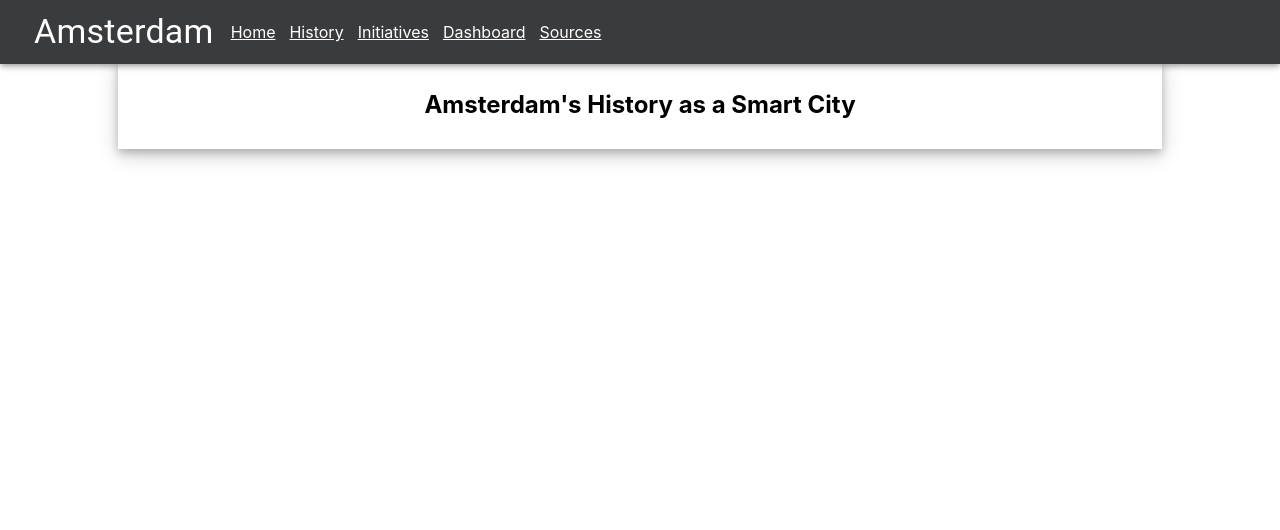
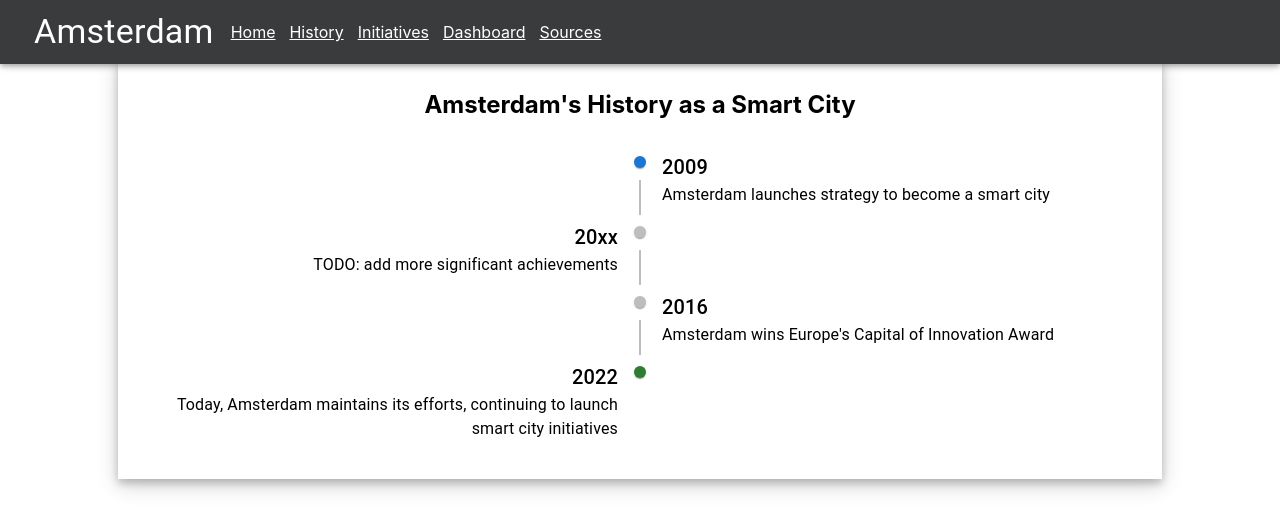
Before and after one commit to ryan-t-clark/Amsterdam-Dashboard, a React (Create React App) app: page /history in a window 1280 px wide. Shown: the top 530 px of the page. Built offline with nearby package versions, Linux system fonts and the light colour scheme.

Commit message:
added timeline

```diff
--- a/package.json
+++ b/package.json
@@ -5,6 +5,7 @@
   "dependencies": {
     "@emotion/react": "^11.10.5",
     "@emotion/styled": "^11.10.5",
+    "@mui/lab": "^5.0.0-alpha.107",
     "@mui/material": "^5.10.12",
     "@testing-library/jest-dom": "^5.16.5",
     "@testing-library/react": "^13.4.0",
--- a/src/App.css
+++ b/src/App.css
@@ -13,3 +13,8 @@
 .center {
   text-align: center;
 }
+
+.card {
+  padding: 15px;
+  margin: 10px;
+}
--- a/src/components/History.js
+++ b/src/components/History.js
@@ -1,12 +1,72 @@
 import React from 'react';
 import '../App.css';
+
+import { Typography } from '@mui/material';
+
+import Timeline from '@mui/lab/Timeline';
+import TimelineItem from '@mui/lab/TimelineItem';
+import TimelineSeparator from '@mui/lab/TimelineSeparator';
+import TimelineConnector from '@mui/lab/TimelineConnector';
+import TimelineContent from '@mui/lab/TimelineContent';
+import TimelineDot from '@mui/lab/TimelineDot';
+
 
 const History = () => {
     return (
         <div className="container">
             <h2 className="center">Amsterdam's History as a Smart City</h2>
+
+            <Timeline position="alternate">
+                <TimelineItem>
+                    <TimelineSeparator>
+                    <TimelineDot color="primary"/>
+                    <TimelineConnector />
+                    </TimelineSeparator>
+                    <TimelineContent>
+                        <Typography variant="h6" component="span">
+                            2009
+                        </Typography>
+                        <Typography>Amsterdam launches strategy to become a smart city</Typography>
+                    </TimelineContent>
+                </TimelineItem>
+                <TimelineItem>
+                    <TimelineSeparator>
+                    <TimelineDot />
+                    <TimelineConnector />
+                    </TimelineSeparator>
+                    <TimelineContent>
+                        <Typography variant="h6" component="span">
+                            20xx
+                        </Typography>
+                        <Typography>TODO: add more significant achievements</Typography>
+                    </TimelineContent>
+                </TimelineItem>
+                <TimelineItem>
+                    <TimelineSeparator>
+                    <TimelineDot />
+                    <TimelineConnector />
+                    </TimelineSeparator>
+                    <TimelineContent>
+                        <Typography variant="h6" component="span">
+                            2016
+                        </Typography>
+                        <Typography>Amsterdam wins Europe's Capital of Innovation Award</Typography>
+                    </TimelineContent>
+                </TimelineItem>
+                <TimelineItem>
+                    <TimelineSeparator>
+                    <TimelineDot color="success"/>
+                    </TimelineSeparator>
+                    <TimelineContent>
+                        <Typography variant="h6" component="span">
+                            2022
+                        </Typography>
+                        <Typography>Today, Amsterdam maintains its efforts, continuing to launch smart city initiatives</Typography>
+                    </TimelineContent>
+                </TimelineItem>
+                </Timeline>
+
         </div>
-
     )
 }
 
--- a/src/components/Initiatives.js
+++ b/src/components/Initiatives.js
@@ -21,7 +21,7 @@
             </p>
 
             <h3>...</h3>
-            <p>More will go here</p>
+            <p>TODO: add more projects</p>
         </div>
 
     )
--- a/src/components/Sources.js
+++ b/src/components/Sources.js
@@ -25,6 +25,9 @@
                 https://data.amsterdam.nl/
             </a>
             <br />
+            <a href="https://d3.harvard.edu/platform-digit/submission/amsterdam-smart-city-asc/">
+                https://d3.harvard.edu/platform-digit/submission/amsterdam-smart-city-asc/
+            </a>
         </div>
 
     )
```
Also changed, not shown: 1 other file (tests, documents, lock files or other folders).
